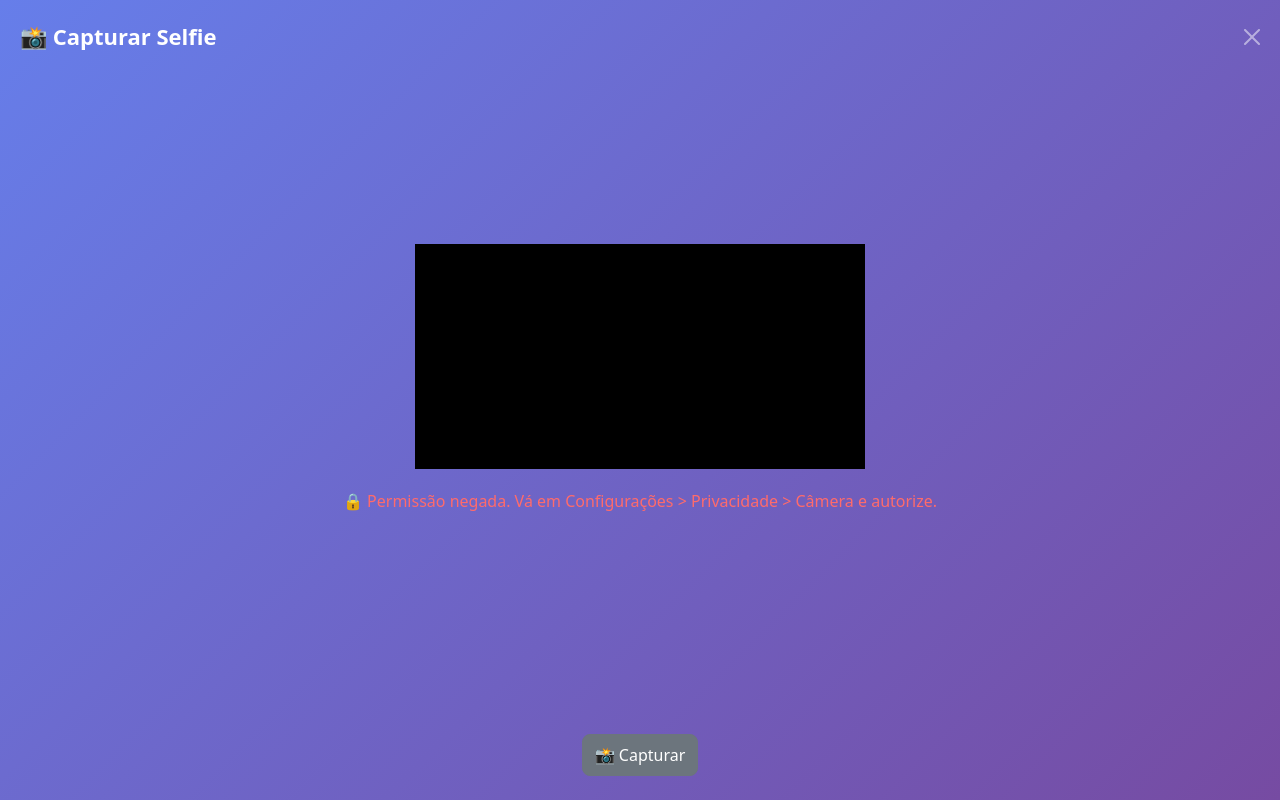
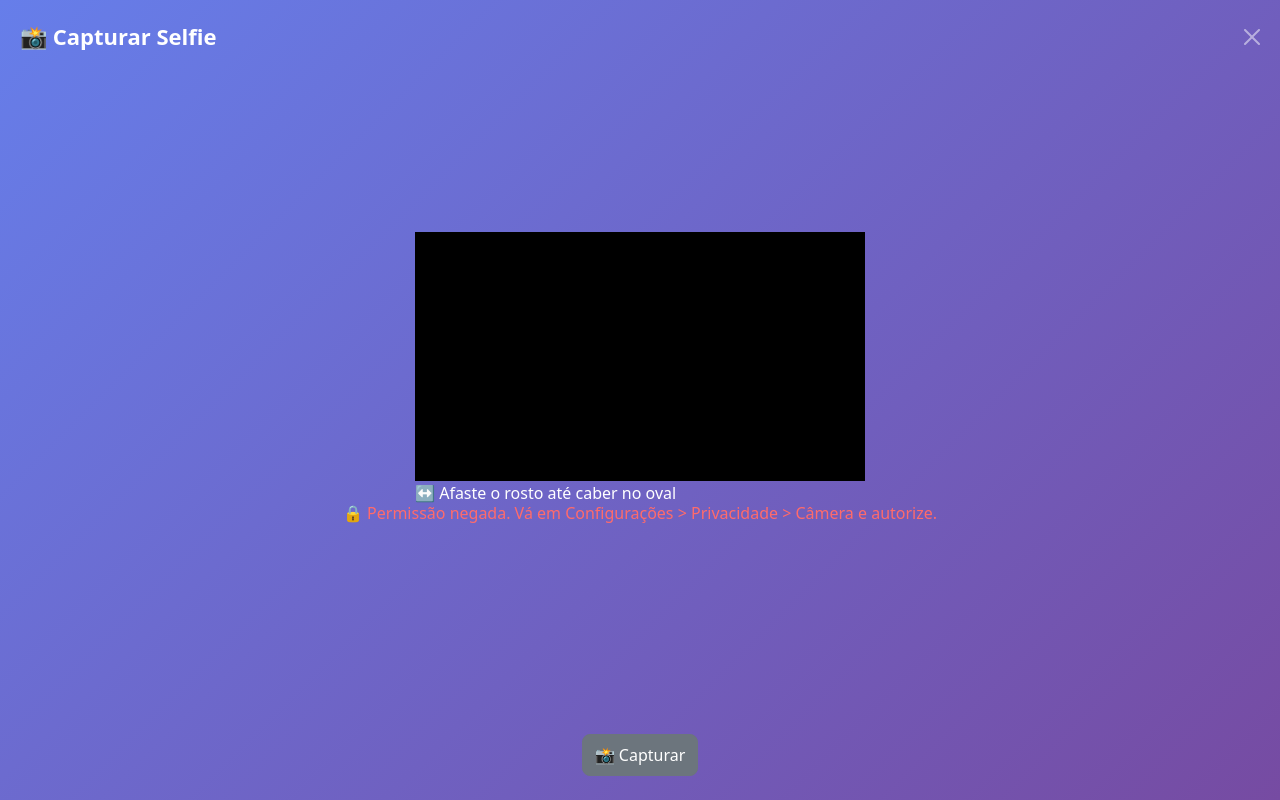
Before and after one commit to tonilopes/photoapp_v2, a Django app: template gestcaptur/templates/gestcaptur/captura_selfie.html in a window 1280 px wide, after a click on "📸 Iniciar Captura". Run offline with Django 3.2, Linux system fonts and the light colour scheme; the template is opened without the code that fills it, so the values that code supplies are empty; parts of the project's set-up code (start-up, migrations or seed data) failed here and were passed over.

Commit message:
selfie: oval menor força rosto mais longe sem perder qualidade

```diff
--- a/gestcaptur/static/gestcaptur/js/captura_selfie_modal.js
+++ b/gestcaptur/static/gestcaptur/js/captura_selfie_modal.js
@@ -176,6 +176,11 @@
   function atualizarStatus(mensagem, falar = true) {
     if (cameraStatus) cameraStatus.textContent = mensagem;
     if (falar) falarAviso(mensagem.replace(/[📷✅⚠️❌]/g, '').trim());
+    // Sincroniza cor do oval com validade do enquadramento
+    try {
+      const oval = document.getElementById('selfie-oval');
+      if (oval) oval.classList.toggle('ok', faceGuidance.valid === true);
+    } catch (e) {}
   }
 
   function orientarEnquadramento(video) {
@@ -192,14 +197,17 @@
       const box = faces[0].boundingBox;
       const centerX = box.originX + box.width / 2;
       const centerY = box.originY + box.height / 2;
-      const centered = Math.abs(centerX - video.videoWidth / 2) < video.videoWidth * 0.18 &&
-        Math.abs(centerY - video.videoHeight / 2) < video.videoHeight * 0.22;
-      const goodSize = box.width > video.videoWidth * 0.22 && box.width < video.videoWidth * 0.82;
+      const centered = Math.abs(centerX - video.videoWidth / 2) < video.videoWidth * 0.15 &&
+        Math.abs(centerY - video.videoHeight / 2) < video.videoHeight * 0.18;
+      // Oval MENOR: exige rosto mais longe (~50-60cm) para caber, evitando
+      // distorção grande-angular. Qualidade mantida (captura em alta resolução).
+      const FACE_MIN = 0.28, FACE_MAX = 0.55;
+      const goodSize = box.width > video.videoWidth * FACE_MIN && box.width < video.videoWidth * FACE_MAX;
 
       if (!centered) {
-        atualizarStatus('Centralize o rosto no oval da tela.');
+        atualizarStatus('Centralize o rosto no oval menor da tela.');
       } else if (!goodSize) {
-        atualizarStatus(box.width < video.videoWidth * 0.22 ? 'Aproxime um pouco o rosto.' : 'Afaste um pouco o rosto.');
+        atualizarStatus(box.width < video.videoWidth * FACE_MIN ? 'Afaste o rosto até caber todo dentro do oval.' : 'Muito perto! Afaste bem o rosto até caber no oval.');
       } else {
         const agora = performance.now();
         if (agora - ultimaAvaliacaoQualidade > 350) {
@@ -340,6 +348,19 @@
     });
 
     cameraArea.appendChild(video);
+    // Oval de enquadramento MENOR (visual): guia o formando a manter distância
+    if (!cameraArea.querySelector('.selfie-oval')) {
+      const oval = document.createElement('div');
+      oval.className = 'selfie-oval';
+      oval.id = 'selfie-oval';
+      oval.setAttribute('aria-hidden', 'true');
+      cameraArea.appendChild(oval);
+      const hint = document.createElement('div');
+      hint.className = 'selfie-oval-hint';
+      hint.textContent = '↔️ Afaste o rosto até caber no oval';
+      hint.setAttribute('aria-hidden', 'true');
+      cameraArea.appendChild(hint);
+    }
     console.log('✅ <video id="selfie-video"> criado e adicionado ao DOM');
 
     // Etapa 4: Atualizar status
--- a/gestcaptur/templates/gestcaptur/captura_selfie.html
+++ b/gestcaptur/templates/gestcaptur/captura_selfie.html
@@ -214,18 +214,7 @@
     }
 
     #camera-area {
-        /* Manter propor\u00e7\u00e3o 3:4 (portrait) */
-        aspect-ratio: 3 / 4;
-        width: 100%;
-        max-width: 450px;
-        max-height: 600px;
-        background: #000;
-        border-radius: 8px;
-        overflow: hidden;
-        display: flex;
-        align-items: center;
-        justify-content: center;
-    #camera-area {
+        position: relative;
         /* Manter proporção 3:4 (portrait) */
         aspect-ratio: 3 / 4 !important;
         width: 100% !important;
@@ -238,6 +227,37 @@
         align-items: center !important;
         justify-content: center !important;
         margin-bottom: 20px !important;
+    }
+
+    /* Oval de enquadramento MENOR: força rosto mais longe (~50-60cm),
+       evitando distorção grande-angular. Sem perda de qualidade
+       (captura continua em 900x1200). */
+    #camera-area .selfie-oval {
+        position: absolute;
+        inset: 26% 28%;
+        border: 3px solid rgba(255, 255, 255, .9);
+        border-radius: 50% 50% 46% 46% / 58% 58% 42% 42%;
+        box-shadow: 0 0 0 9999px rgba(0, 0, 0, .45);
+        pointer-events: none;
+        z-index: 5;
+    }
+    #camera-area .selfie-oval.ok {
+        border-color: #28a745;
+        box-shadow: 0 0 0 9999px rgba(0, 0, 0, .30), 0 0 18px rgba(40,167,69,.8);
+    }
+    #camera-area .selfie-oval-hint {
+        position: absolute;
+        left: 50%;
+        transform: translateX(-50%);
+        bottom: 6%;
+        width: 90%;
+        text-align: center;
+        color: #fff;
+        font-size: 13px;
+        font-weight: 600;
+        text-shadow: 0 1px 6px rgba(0,0,0,.7);
+        pointer-events: none;
+        z-index: 6;
     }
 
     #camera-area video,
@@ -296,6 +316,7 @@
             <ul>
                 <li>📷 <strong>Boa iluminação:</strong> Use iluminação frontal, evite sombras no rosto</li>
                 <li>😊 <strong>Rosto centralizado:</strong> Posicione seu rosto no centro da câmera</li>
+                <li>↔️ <strong>Mantenha distância (~um braço):</strong> afaste o rosto até caber todo dentro do oval menor — de perto distorce</li>
                 <li>👀 <strong>Olhe para a câmera:</strong> Mantenha contato visual direto</li>
                 <li>🚫 <strong>Sem óculos de sol:</strong> O rosto deve ser claramente visível</li>
                 <li>⚠️ <strong>Qualidade mínima:</strong> A câmera será ajustada automaticamente</li>
```
Also changed, not shown: templates/gestcaptur/formando_selfie_cadastro.html (+41 -9 lines).
